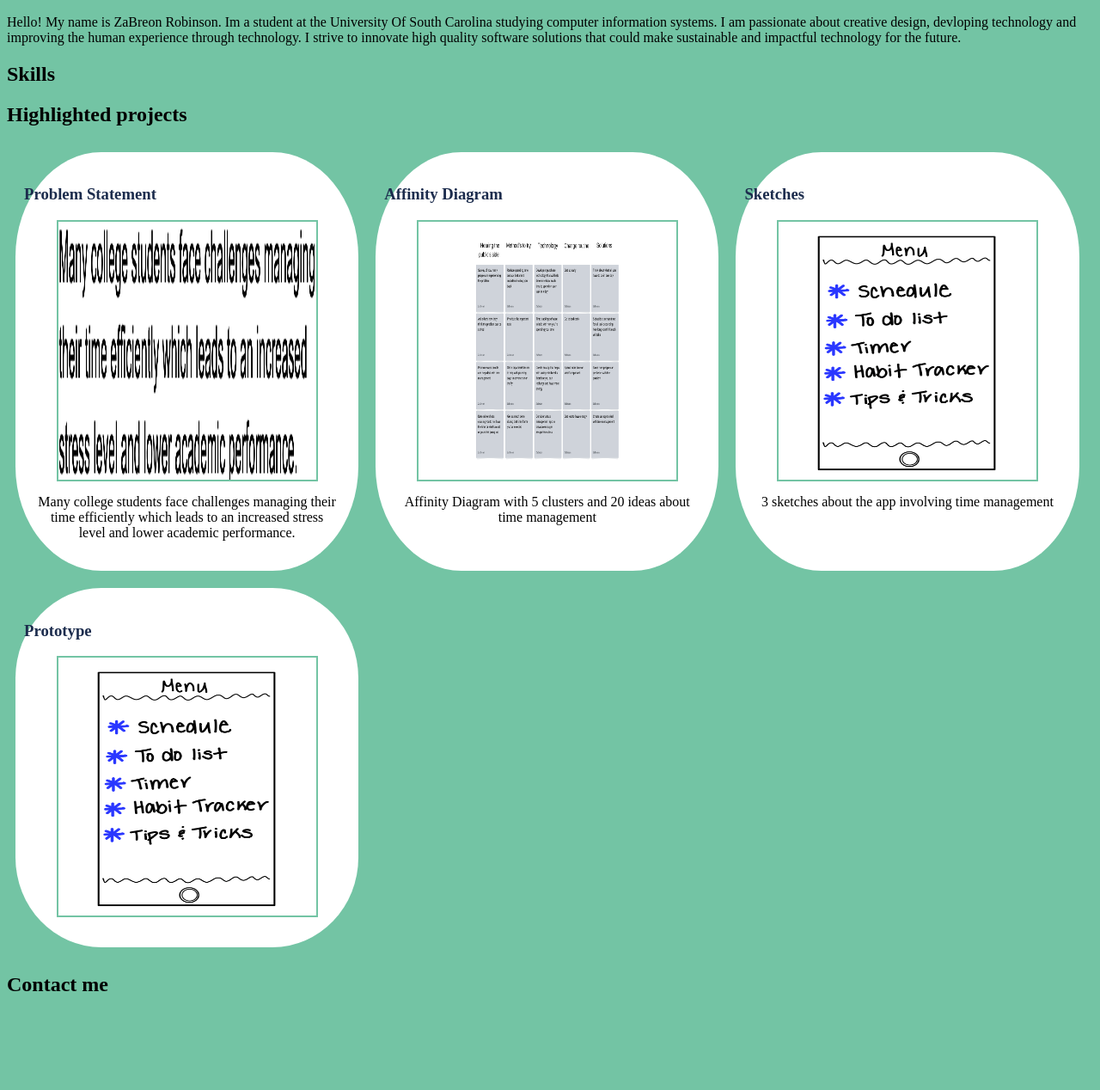
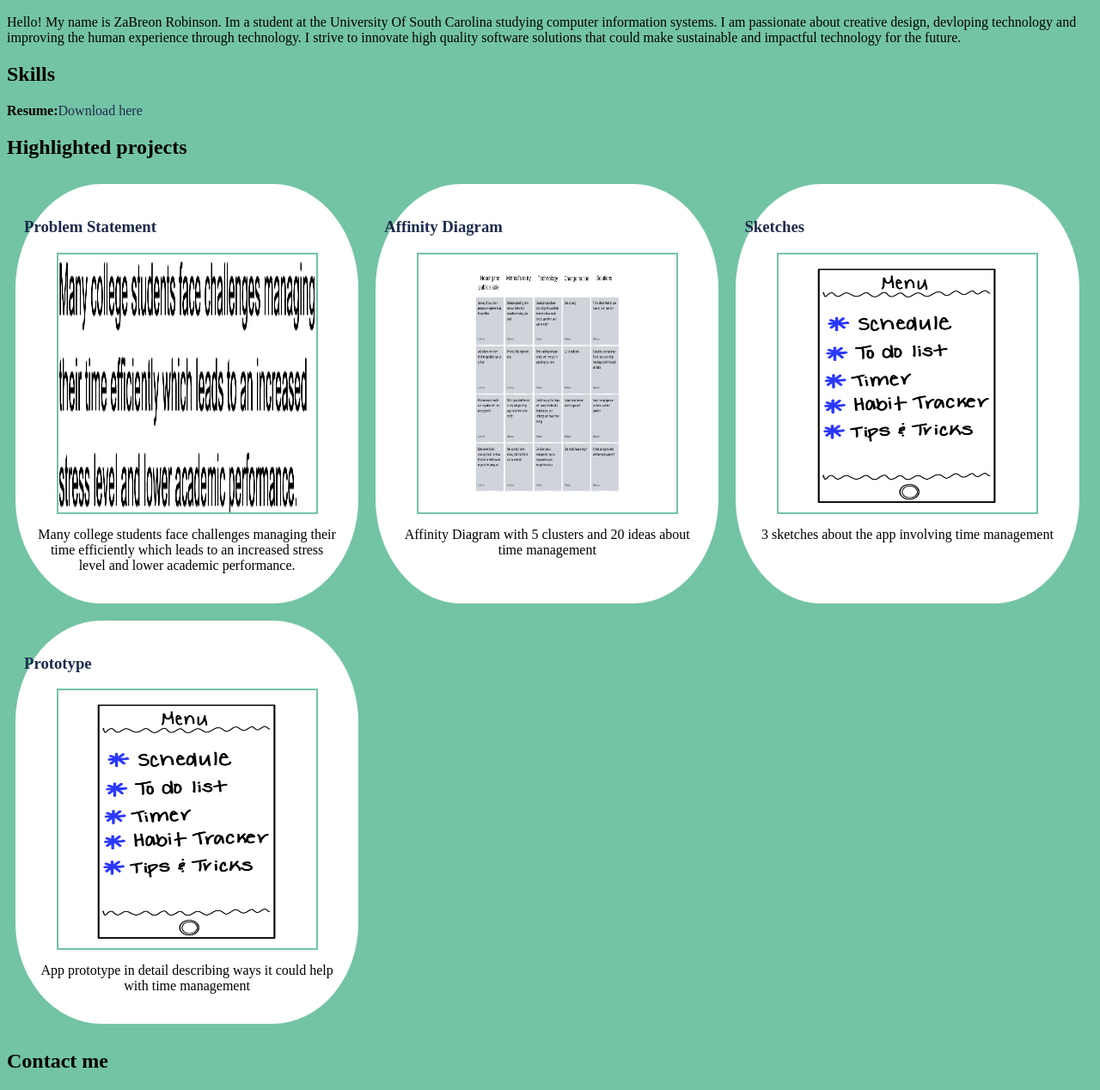
Before and after one commit to Zabreon3/ZaBreon3.github.io, a plain HTML site: page index.html in a window 1280 px wide. Shown: the part 146-1414 px from the top of the page at 86% size. Before the commit the page ends 1325 px from the top, so only its background shows below. Drawn offline with Linux system fonts and the light colour scheme.

Commit message:
index.html

```diff
--- a/index.html
+++ b/index.html
@@ -19,7 +19,12 @@ Hello! My name is ZaBreon Robinson. Im a student at the University Of South Caro
 </div>
 
 <h2>Skills</h2>
-<div class="skills"></div>
+<div class="skills">
+    <div class = "skills">
+        <p><b>Resume:</b><a href="files/ Resume.pdf">Download here</a></p>
+        </div>
+
+
 
 <h2>Highlighted projects</h2>
 <div class="projects">
@@ -68,6 +73,9 @@ Hello! My name is ZaBreon Robinson. Im a student at the University Of South Caro
             <img src="images/Sketches png .png">
         </a>
         <p>
+            App prototype in detail describing ways it could help with time management
+        </p>
+    </section>
 
 </div>
 
```
